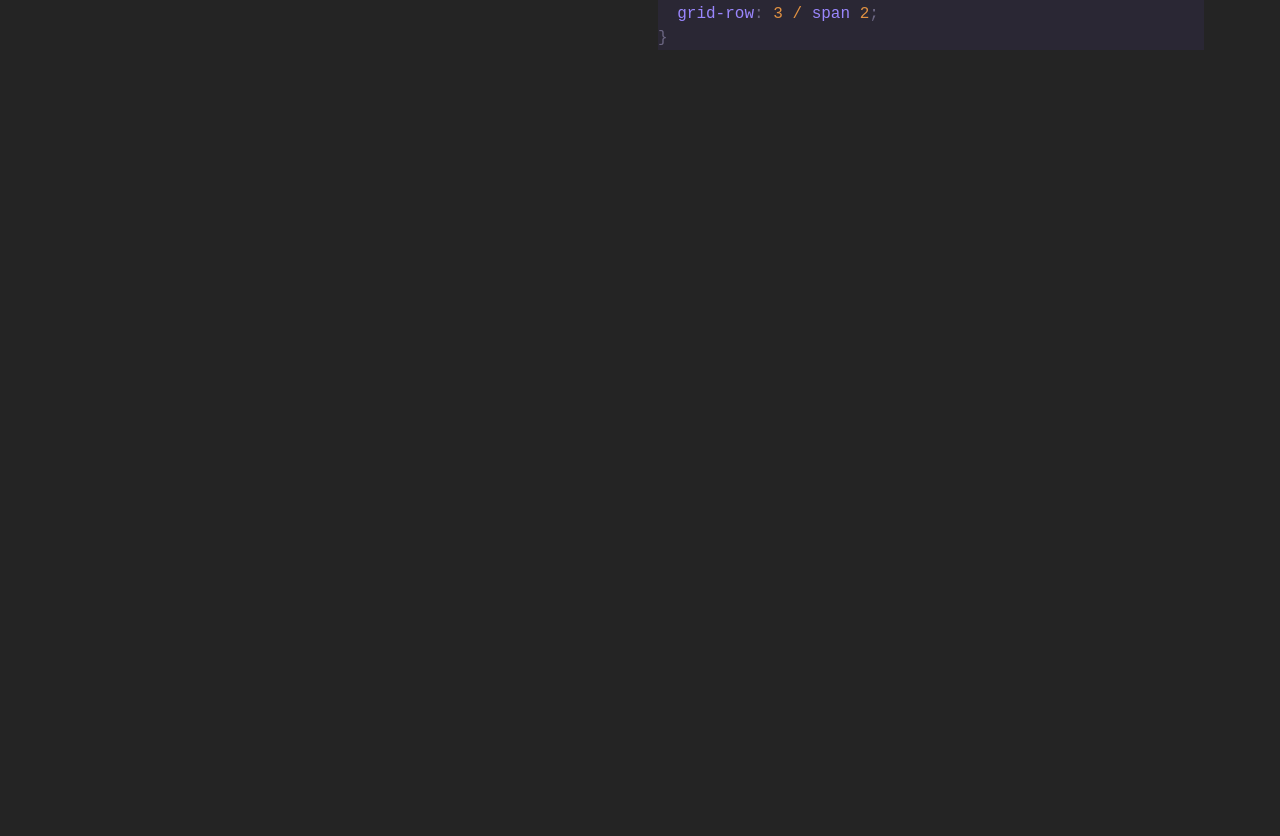
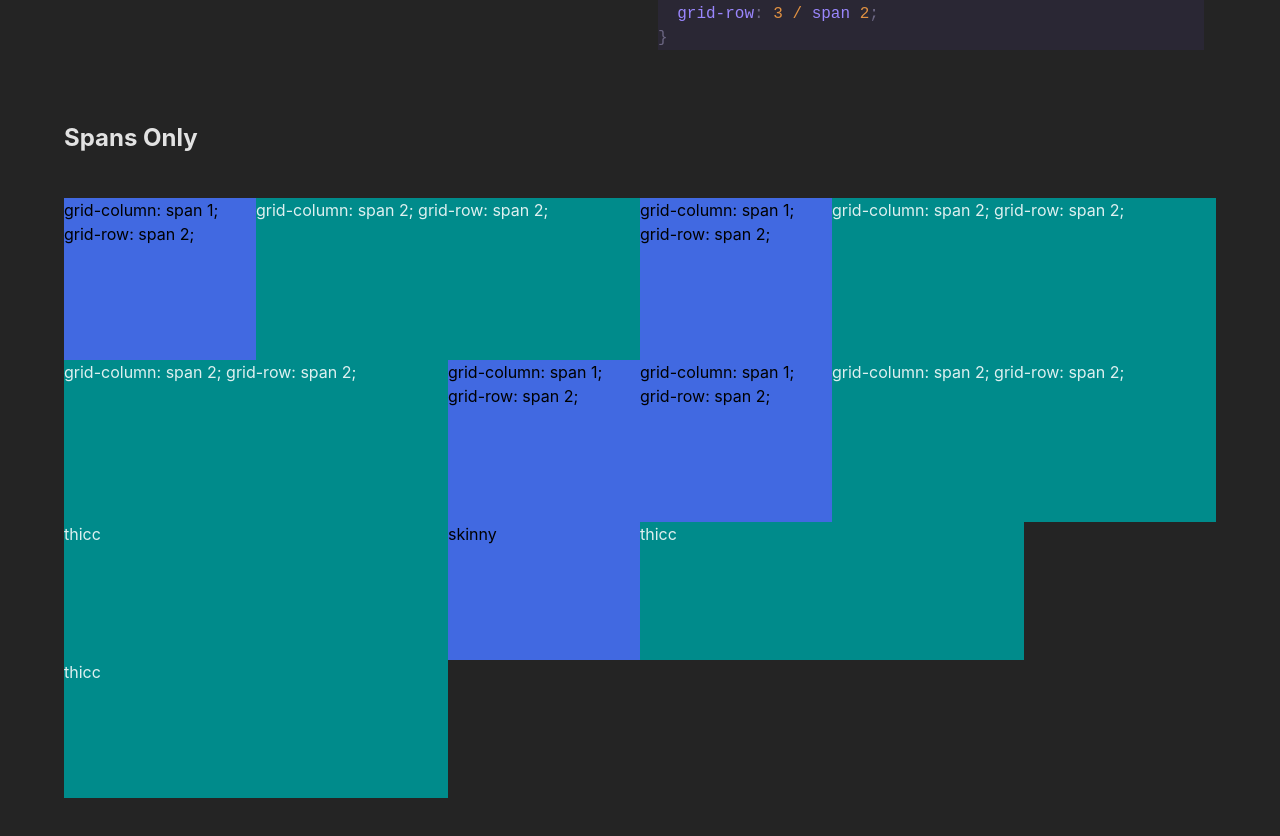
Before and after one commit to angeliquerivera/my-first-grid, a React (Vite) app: page / in a window 1280 px wide. Shown: the part 8680-9516 px from the top of the page. Before the commit the page ends 8806 px from the top, so only its background shows below. Built offline with nearby package versions, Linux system fonts and the light colour scheme.

Commit message:
feat: add SpansOnly component and grid item span notes

```diff
--- a/src/App.jsx
+++ b/src/App.jsx
@@ -6,6 +6,7 @@ import Sidebar from "./components/sections/Sidebar";
 import Pancake from "./components/sections/Pancake";
 import RepeatMultipleTracks from "./components/sections/RepeatMultipleTracks";
 import VisualLines from "./components/sections/VisualLines";
+import SpansOnly from "./components/sections/SpansOnly";
 
 export default function App() {
   return (
@@ -18,6 +19,7 @@ export default function App() {
       <Sidebar />
       <Pancake />
       <VisualLines />
+      <SpansOnly />
     </main>
   );
 }
--- /dev/null
+++ b/src/components/sections/SpansOnly.jsx
@@ -0,0 +1,31 @@
+export default function SpansOnly() {
+  return (
+    <article>
+      <header className="container">
+        <h2>Spans Only</h2>
+      </header>
+      <section className="container">
+        <article className="spans-only">
+          {/* 6 cols wide, 2 rows tall */}
+
+          <div className="skinny"> grid-column: span 1; grid-row: span 2;</div>
+          <div className="thicc"> grid-column: span 2; grid-row: span 2;</div>
+          <div className="skinny"> grid-column: span 1; grid-row: span 2;</div>
+          <div className="thicc"> grid-column: span 2; grid-row: span 2;</div>
+
+          {/* 6 cols wide, 2 rows tall */}
+          <div className="thicc"> grid-column: span 2; grid-row: span 2;</div>
+          <div className="skinny"> grid-column: span 1; grid-row: span 2;</div>
+          <div className="skinny"> grid-column: span 1; grid-row: span 2;</div>
+          <div className="thicc"> grid-column: span 2; grid-row: span 2;</div>
+
+          {/* NOT 6 columns */}
+          <div className="thicc">thicc</div>
+          <div className="skinny">skinny</div>
+          <div className="thicc">thicc</div>
+          <div className="thicc">thicc</div>
+        </article>
+      </section>
+    </article>
+  );
+}
--- a/src/styles/examples.css
+++ b/src/styles/examples.css
@@ -176,3 +176,27 @@
   grid-column: span 4;
   grid-row: 3 / span 2;
 }
+
+/*******************************
+ * SpansOnly.jsx
+ ******************************/
+
+.spans-only {
+  display: grid;
+  grid-template-columns: repeat(6, 1fr);
+
+  height: 600px;
+}
+
+.skinny {
+  background-color: royalblue;
+  color: black;
+  grid-column: span 1;
+  grid-row: span 2;
+}
+
+.thicc {
+  background-color: darkcyan;
+  grid-column: span 2;
+  grid-row: span 2;
+}
```
